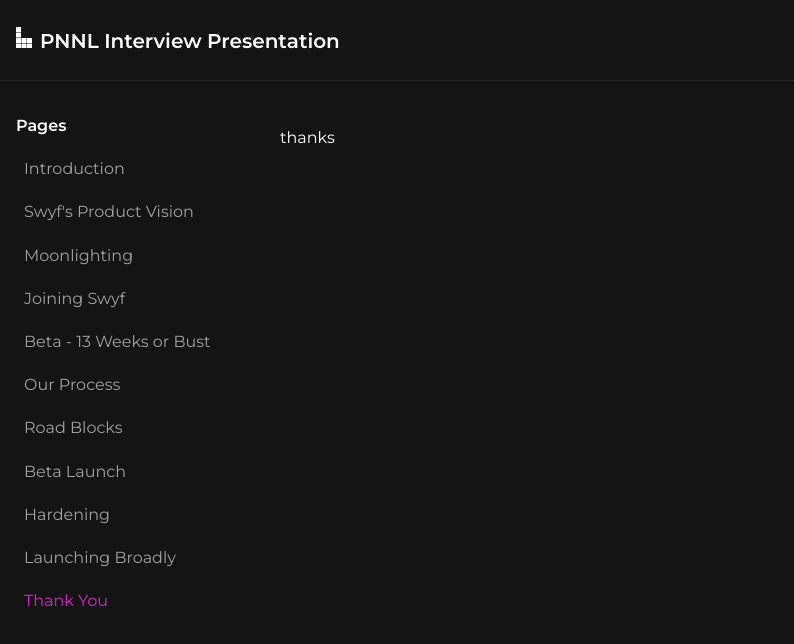
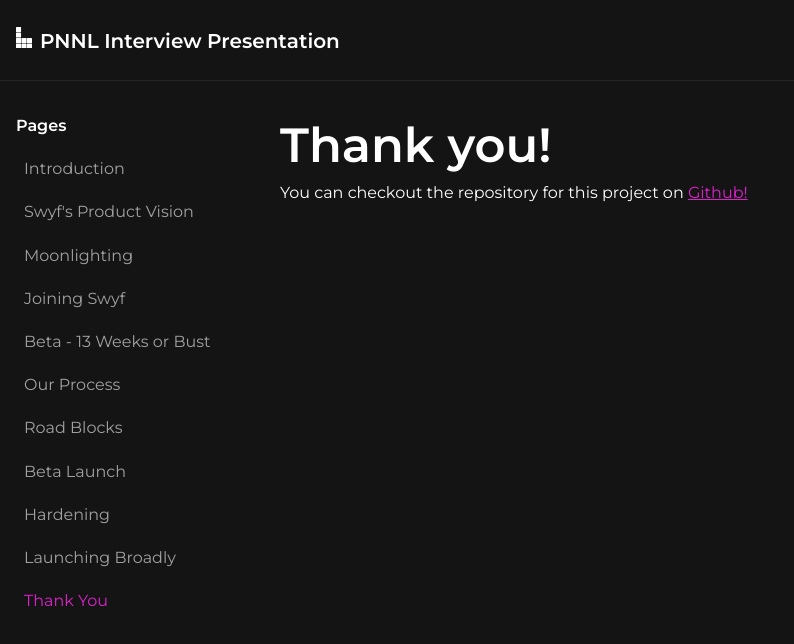
Before and after one commit to adamsonb12/pnnl-presentation, a Next.js app: page /thank-you in a window 1280 px wide. Shown: the top 644 px of the page, without its empty margins (0-794 px from the left). Built offline with nearby package versions, Linux system fonts and the light colour scheme.

Commit message:
thank you page setup, added links, setup first story screen outline

```diff
--- a/src/app/(stories)/(story-heading)/styles.module.css
+++ b/src/app/(stories)/(story-heading)/styles.module.css
@@ -6,6 +6,8 @@
   max-height: 12em;
   overflow: hidden;
   display: flex;
+  box-shadow: 0px 3px 6px rgba(0, 17, 51, 0.25);
+  border-radius: 10px;
 }
 
 .image {
@@ -13,6 +15,7 @@
   position: relative !important;
   width: auto !important;
   height: auto !important;
+  border-radius: 10px;
 }
 
 .subtitle {
--- a/src/app/thank-you/page.tsx
+++ b/src/app/thank-you/page.tsx
@@ -1,3 +1,22 @@
+"use client";
+
+import { Heading1 } from "@lab/components/@common/typography/heading";
+import { Link } from "@lab/components/@common/typography/link";
+import { Paragraph } from "@lab/components/@common/typography/paragraph";
+
 export default function ThankYouPage() {
-  return <p>thanks</p>;
+  return (
+    <>
+      <Heading1>Thank you!</Heading1>
+      <Paragraph>
+        You can checkout the repository for this project on{" "}
+        <Link
+          href="https://github.com/adamsonb12/pnnl-presentation"
+          target="_blank"
+        >
+          Github!
+        </Link>
+      </Paragraph>
+    </>
+  );
 }
--- /dev/null
+++ b/src/components/@common/typography/link/index.tsx
@@ -0,0 +1,13 @@
+import NextLinker from "next/link";
+import styled from "styled-components";
+
+// @ts-ignore
+export const NextLink = styled(NextLinker)`
+  color: ${(props) => props.theme.colors.link};
+  text-decoration: none;
+`;
+
+export const Link = styled.a`
+  color: ${(props) => props.theme.colors.link};
+  text-decoration: none;
+`;
--- a/src/components/@common/typography/list/index.tsx
+++ b/src/components/@common/typography/list/index.tsx
@@ -6,6 +6,7 @@ import { spacing4 } from "../../spacing";
 export const List = styled.ul`
   margin: 0;
 `;
+
 export const ListItem = styled.li`
   padding: ${spacing4} 0;
 `;
--- a/src/providers/theme/default/index.tsx
+++ b/src/providers/theme/default/index.tsx
@@ -6,6 +6,7 @@ export const defaultThemeColors: ThemeColors = {
   success: "#8DD815",
   danger: "#FF3247",
   text: "#fff",
+  link: "#6AD7FF",
   textSecondary: "rgba(255, 255, 255, 0.6)",
   border: "hsla(0, 0%, 100%, 0.07)",
   backdrop: "hsla(0, 0%, 100%, 0.1)",
--- a/src/providers/theme/types.tsx
+++ b/src/providers/theme/types.tsx
@@ -5,6 +5,7 @@ export interface ThemeColors {
   danger: string;
   text: string;
   textSecondary: string;
+  link: string;
   border: string;
   codeBlockBackground: string;
   backdrop: string;
```
Also changed, not shown: src/app/(stories)/situation-product-vision/page.tsx (+20 -3 lines).
